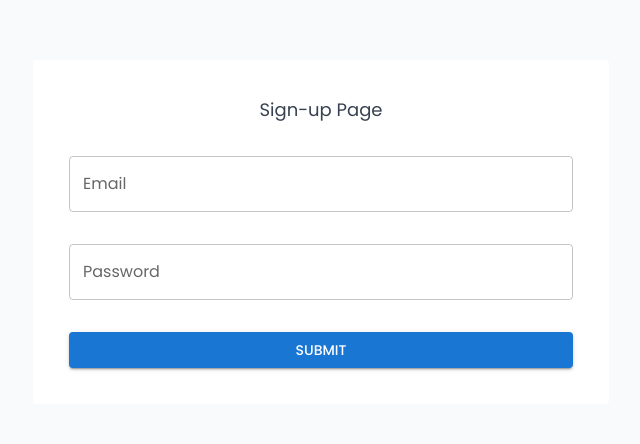
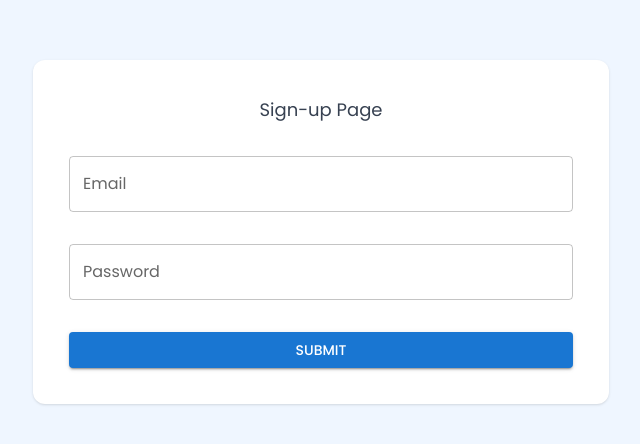
Before and after one commit to arshaan-abh/puzzle, a React (Vite) app: page /auth/register in a window 1280 px wide. Shown: the part 168-612 px from the top of the page, without its empty margins (319-959 px from the left). Built offline with nearby package versions, Linux system fonts and the light colour scheme.

Commit message:
feat: register page v3

```diff
--- a/src/pages/auth/register/register.tsx
+++ b/src/pages/auth/register/register.tsx
@@ -26,8 +26,11 @@ const Register = () => {
   });
 
   return (
-    <div className="flex items-center justify-center w-full min-h-screen bg-gray-50">
-      <form onSubmit={onSubmit} className="flex flex-col w-full max-w-xl space-y-8 text-gray-700 bg-white rounded p-9">
+    <div className="flex items-center justify-center w-full min-h-screen bg-blue-50">
+      <form
+        onSubmit={onSubmit}
+        className="flex flex-col w-full max-w-xl space-y-8 text-gray-700 bg-white shadow rounded-xl p-9"
+      >
         <h1 className="text-lg text-center">Sign-up Page</h1>
         <Controller
           name="email"
--- a/src/styles/index.scss
+++ b/src/styles/index.scss
@@ -4,11 +4,74 @@
 
 @layer base {
   html {
+    @apply scroll-smooth;
+    @apply select-none;
     font-family: 'Poppins', sans-serif;
   }
-  .MuiInputBase-input {
-    &:focus {
-      box-shadow: none;
-    }
+}
+
+.MuiInputBase-input {
+  &:focus {
+    box-shadow: none;
   }
 }
+
+/* width */
+::-webkit-scrollbar {
+  width: 5px;
+  border-radius: 20px;
+  transition: all 0.3s linear;
+}
+
+/* Track */
+::-webkit-scrollbar-track {
+  background: #110946;
+  border-radius: 20px;
+}
+
+/* Handle */
+::-webkit-scrollbar-thumb {
+  background: #170e64;
+  border-radius: 20px;
+}
+
+/* Handle on hover */
+::-webkit-scrollbar-thumb:hover {
+  background: #94a3b8;
+}
+
+::-webkit-scrollbar:horizontal {
+  height: 5px;
+}
+
+::-webkit-scrollbar-track:horizontal {
+  background-color: #f1f5f9;
+  border-radius: 20px;
+}
+
+::-webkit-scrollbar-thumb:horizontal {
+  border-radius: 20px;
+  border: 1px solid transparent;
+  background-clip: content-box;
+  background-color: #cedcea;
+}
+
+.dark-scroll-color::-webkit-scrollbar-track {
+  background-color: #dfdfe2;
+  border-radius: 20px;
+}
+
+.dark-scroll-color::-webkit-scrollbar-thumb {
+  border-radius: 20px;
+  border: 1px solid transparent;
+  background-clip: content-box;
+  background-color: #6c6c75;
+}
+
+// Autocomplete white background
+input:-webkit-autofill,
+input:-webkit-autofill:hover,
+input:-webkit-autofill:focus,
+input:-webkit-autofill:active {
+  -webkit-box-shadow: 0 0 0 30px #ffffff inset !important;
+}
```
